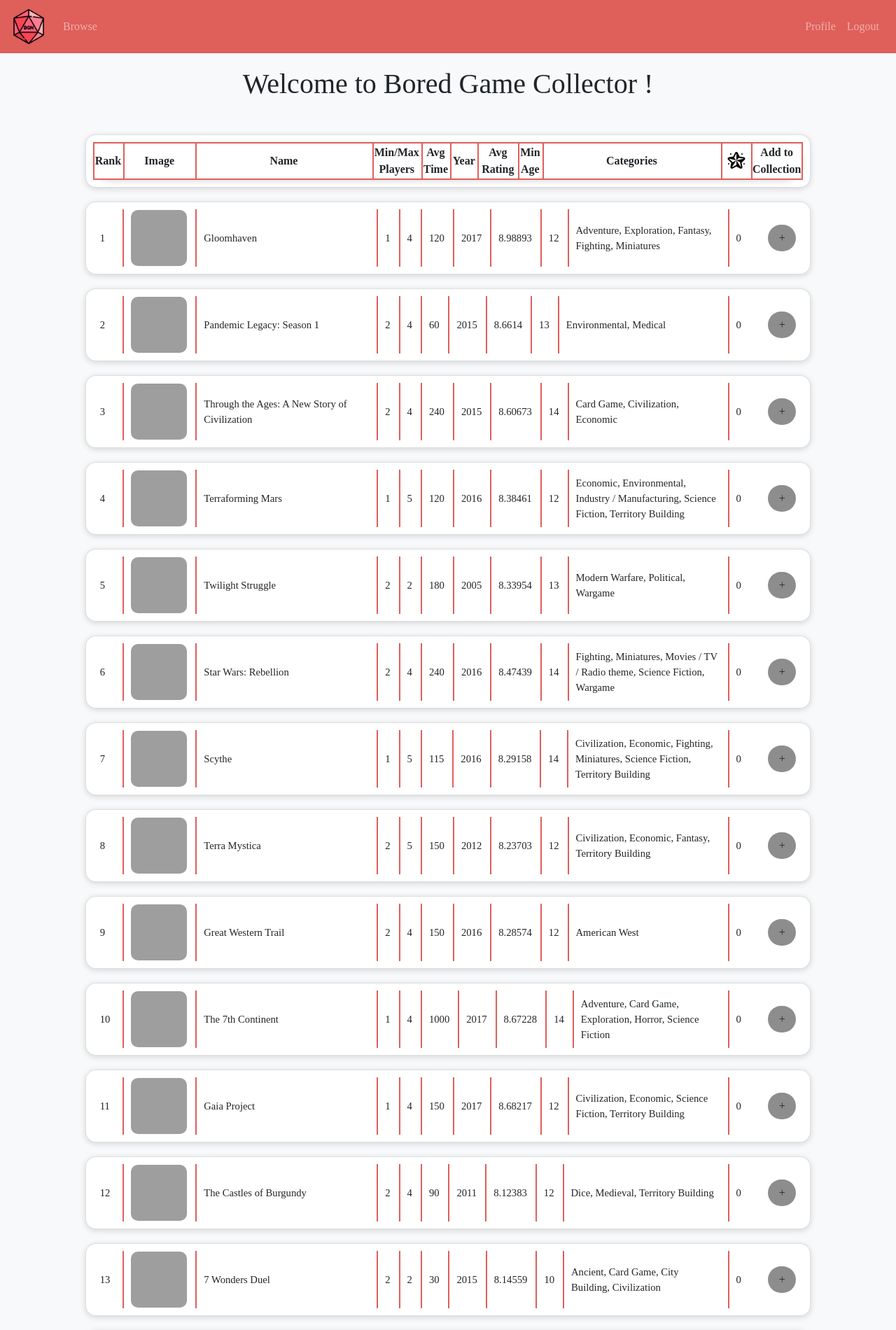
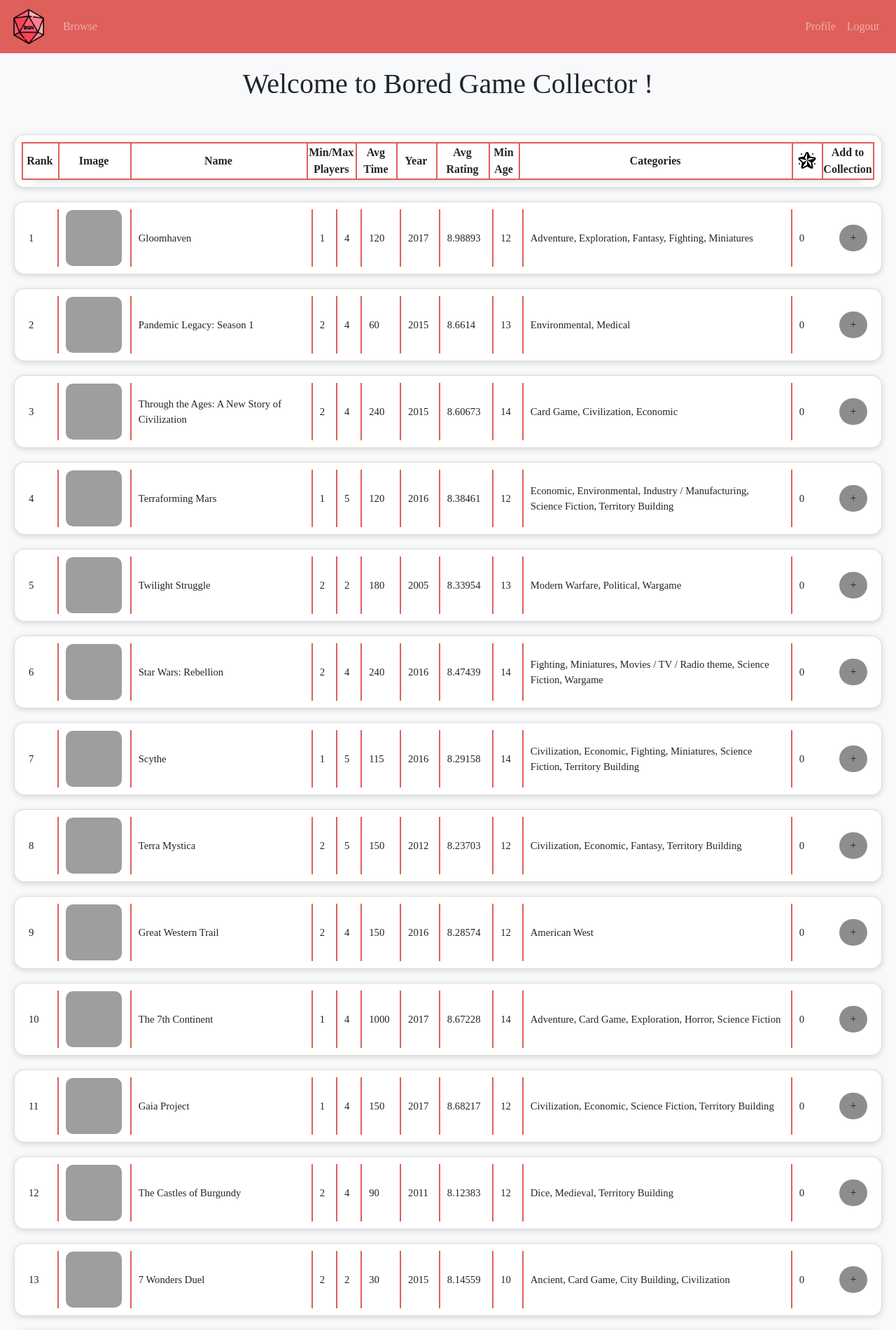
Before and after one commit to linton334/boardgameapp, a Flask app: page / in a window 1280 px wide. Shown: the top 1900 px of the page at 70% size. Run offline with Flask 2, Linux system fonts and the light colour scheme; the visitor is signed in with stand-in values (Sample User, id 1); data comes from the database, SQL or seed files in the repository; lists and menus that the app fills with data are empty; some libraries are stand-ins or nearby versions; grey boxes are pictures that could not be loaded.

Commit message:
cleaned up table

```diff
--- a/app/static/stylesheet.css
+++ b/app/static/stylesheet.css
@@ -131,6 +131,7 @@
 .results{
   width: 100%;
 }
+
 .Hresults{
   width: 100%;
   border: 2px solid #df5f5a;
@@ -153,6 +154,7 @@
 }
 
 .gameNum{
+  min-width: 3em;
   width: 4%;
 }
 
@@ -161,41 +163,76 @@
 }
 
 .Himg{
+  min-width: 100px;
   width: 100px;
 }
 
 .title{
-  min-width: 115px;
+  min-width: 13.4em;
   width: 20vw;
 }
 
 .Htitle{
-  min-width: 115px;
+  min-width: 12em;
   width: 19.5vw;
 }
 
 .players{
+  min-width: 2.2em;
   width: 1.5%
 }
 
 .Hplayers{
+  min-width: 2em;
   width: 3%
 }
 
 .playTime{
+  min-width: 3.6em;
+  width: 3.6%;
+}
+
+.HplayTime{
+  min-width: 3.4em;
   width: 3.6%;
 }
 
 .rating{
+  min-width: 5em;
   width: 5.4%;
 }
 
+.Hrating{
+  min-width: 4.5em;
+  width: 5.4%;
+}
+
+.minAge{
+  min-width: 2.7em;
+  width: 2%;
+}
+
+.HminAge{
+  min-width: 2.5em ;
+  width: 2%;
+}
+
 .saves{
+  min-width: 2.2em;
   width: 5.6%;
 }
 
-.minAge{
-  width: 2%;
+.Hsaves{
+  min-width: 2em;
+  width: 5.6%;
+}
+
+.categories{
+  min-width: 20em;
+}
+
+.Hcategories{
+  min-width: 18.3em;
 }
 
 .addBtn{
@@ -235,17 +272,29 @@
   height: 30px;
 }
 
-
 /*to help with resizing*/
 @media screen and (max-width: 1200px) {
   .gameResult-box{
     width: 100%;
-    overflow: scroll;
   }
   .HgameResult-box{
     width: 100%;
+  }
+
+}
+
+@media screen and (max-width:1000px) {
+  .card{
+    width: fit-content;
+  }
+  .allResults{
     overflow: scroll;
   }
+}
+
+.allResults{
+  padding-left: 20px;
+  padding-right: 20px;
 }
 
 footer{
--- a/app/templates/boardgames.html
+++ b/app/templates/boardgames.html
@@ -21,7 +21,8 @@
         {% endwith %}
         </center>
     </div>
-    <div class="col-12 col-md-9 col-lg-7 col-xl-10" style="padding-top: 20px;">
+    <div class="allResults">
+        <div class="" style="padding-top: 20px; margin: auto;">
             <div class="card HgameResult-box" style="border-radius: 15px;">
                 <!-- The head of the table -->
                 <table class="Hresults">
@@ -34,15 +35,15 @@
                         <th class="line"></th>
                         <th class="Hplayers">Min/Max Players</th>
                         <th class="line"></th>
-                    <th class="playTime">Avg Time</th>
+                        <th class="HplayTime">Avg Time</th>
                         <th class="line"></th>
-                    <th class="playTime">Year</th>
+                        <th class="HplayTime">Year</th>
                         <th class="line"></th>
-                    <th class="rating">Avg Rating</th>
+                        <th class="Hrating">Avg Rating</th>
                         <th class="line"></th>
-                    <th class="minAge">Min Age</th>
+                        <th class="HminAge">Min Age</th>
                         <th class="line"></th>
-                    <th style="width: auto;">Categories</th>
+                        <th class="Hcategories" style="width: auto;">Categories</th>
                         <th class="line"></th>
                         <th style="width: 40px;"><img class="starImg" src="../static/star-icon.png" alt="Thumbs up icon"></th>
                         {% if current_user.is_authenticated %}
@@ -55,7 +56,7 @@
         </div>
         <!-- Display each board game result -->
         {% for game in data.items %}
-    <div class="col-12 col-md-9 col-lg-7 col-xl-10" style="padding-top: 20px;">
+        <div class="" style="padding-top: 20px; margin: auto;">
             <div class="card gameResult-box" style="border-radius: 15px;">
                 <table class="results">
                     <tr>
@@ -77,7 +78,7 @@
                         <td class="line"></td>
                         <td class="minAge">{{ game.minAge }}</td>
                         <td class="line"></td>
-                    <td class="">{{ game.category }}</td>
+                        <td class="categories">{{ game.category }}</td>
                         <td class="line"></td>
                         <td class="saves">{{ game.saves }}</td>
                         {% if current_user.is_authenticated %}
@@ -92,6 +93,7 @@
             </div>
         </div>
         {% endfor %}
+    </div>
 </div>
 <!-- For the page navigation buttons -->
 <div class="row d-flex justify-content-center align-items-center h-100">
--- a/app/views.py
+++ b/app/views.py
@@ -24,7 +24,7 @@ def add_to_collection(game_id):
     game.saves+=1
     app.logger.info('%s added %s', user.username, game.title)
     db.session.commit()
-    return redirect("/profile")
+    return redirect("/")
 
 
 @app.route('/login')
```
Also changed, not shown: app/templates/profile.html (+10 -9 lines). Lines whose indentation alone changed are shown as unchanged.
